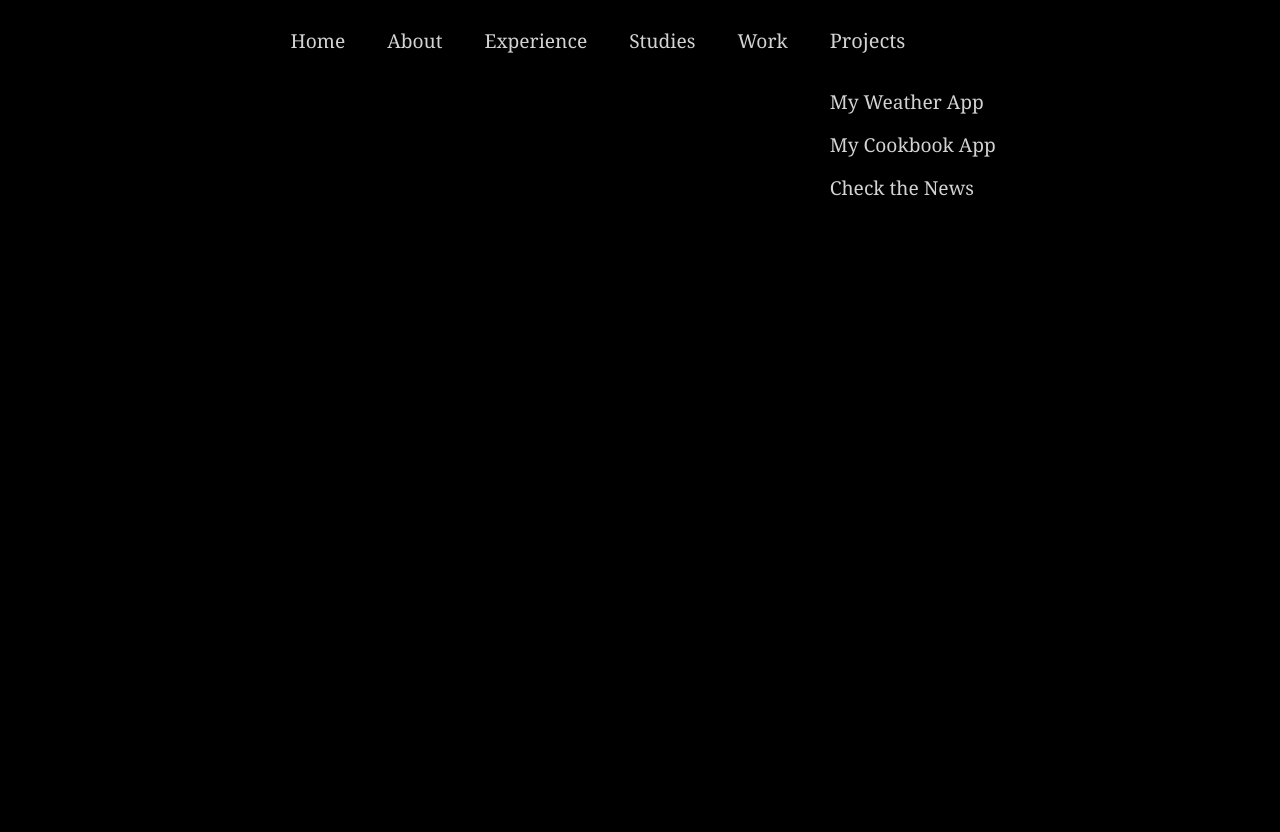
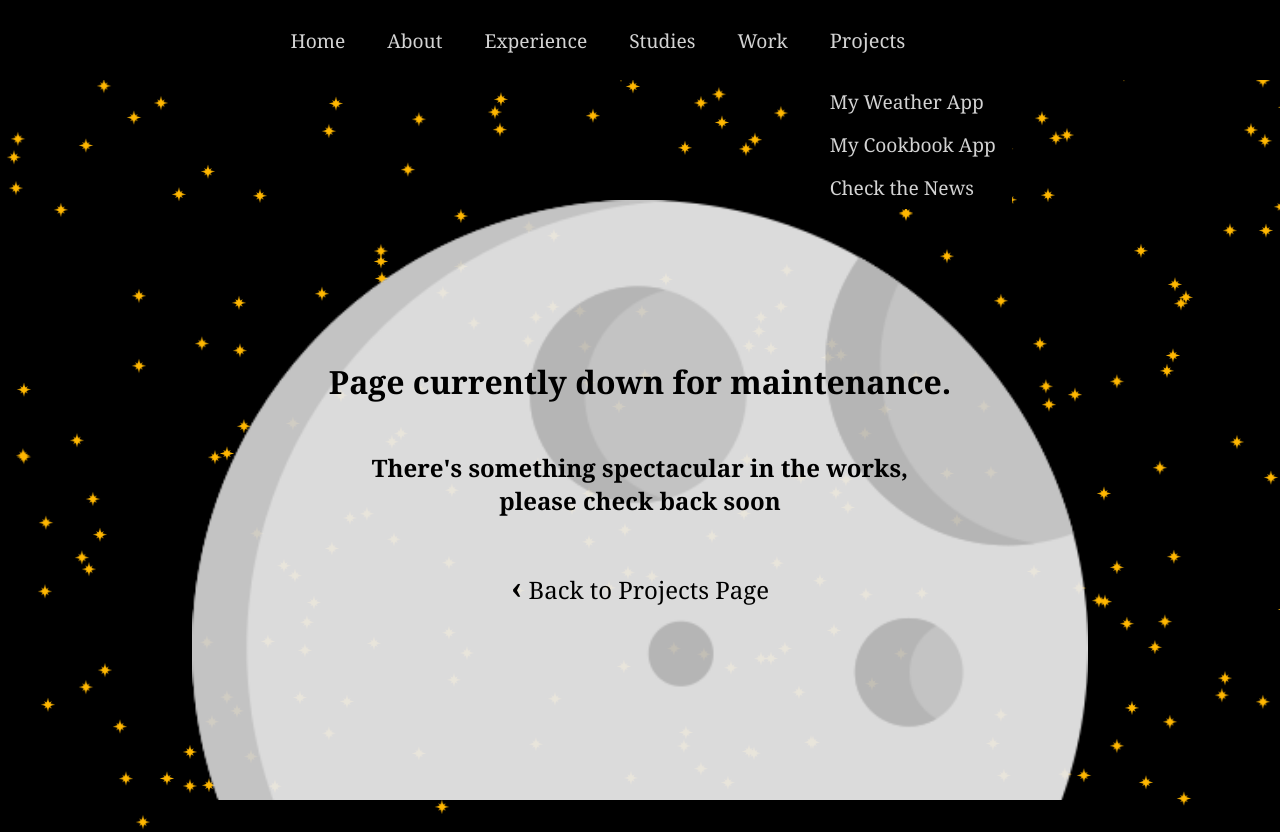
Before and after one commit to jstrande99/jstrande-react, a React (Create React App) app: page /Maintenance in a window 1280 px wide. Both pictures are taken after a click on the element "Projects". Before the commit the page ends 800 px from the top, so only its background shows below. Built offline with nearby package versions, Linux system fonts and the light colour scheme.

Commit message:
added maintenance page and linked to News

```diff
--- a/src/App.js
+++ b/src/App.js
@@ -8,6 +8,7 @@ import { Projects } from './Pages/Projects';
 import { Weather } from './Pages/Weather';
 import { Cookbook } from './Pages/Cookbook';
 import { News } from './Pages/News';
+import Maintenance from './Pages/Maintenance';
 
 export default function App() {
   const [offSetY, setOffSetY] = useState(0);
@@ -31,6 +32,7 @@ export default function App() {
         <Route path='/Weather' element={<Weather  {...process.env}/>}/>
         <Route path='/Cookbook' element={<Cookbook />}/>
         <Route path='/News' element={<News  {...process.env}/>}/>
+        <Route path='/Maintenance' element={ <Maintenance/> }/>
       </Routes>
     </Router>
     </>
--- a/src/Components/NavBar.js
+++ b/src/Components/NavBar.js
@@ -74,7 +74,7 @@ export function Navbar() {
                                                 </Link>
                                             </li>
                                             <li className='dropdownOption'>
-                                                <Link to='/News' onClick={handleDropdown} className="nav-links">
+                                                <Link to='/Maintenance' onClick={handleDropdown} className="nav-links">
                                                     Check the News
                                                 </Link>
                                             </li>
--- /dev/null
+++ b/src/Pages/Maintenance.js
@@ -0,0 +1,25 @@
+import React from 'react';
+import { HashLink as Link } from 'react-router-hash-link';
+import './Style/Maintenance.css';
+import Star from './images/Star.png';
+import Moon from './images/moon.png';
+
+export default function Maintenance(){
+    const Stars = () => { return (<img src={Star} className="star" alt="star" style={{ top: `${Math.random() * 100}%`, left: `${Math.random() * 100}%`, animationDuration: `${Math.random()*10 + 5}s`, transform: `rotate(${Math.random() * 360}deg)` }} />)}
+
+    return (
+        <div className='cont'>
+            <div className="stars-container">
+                {[...Array(250)].map((e, index) => (
+                    <Stars key={index} />
+                ))}
+            </div>
+            <div className='maintenanceContainer'>
+                <img src={Moon} alt="moon" className='moon'/>
+                <h1 className='heading'>Page currently down for maintenance.</h1>
+                <h2 className='comeBack'>There's something spectacular in the works,<br/> please check back soon</h2>
+                <Link to='/Projects' className='linkage'><b className='arrow'>&#8249;</b> Back to Projects Page</Link>
+            </div>
+        </div>
+        )
+}
--- a/src/Pages/Projects.js
+++ b/src/Pages/Projects.js
@@ -8,7 +8,7 @@ export function Projects(){
             <h1 className="ttl">Personal Projects</h1>
             <Link to='/Weather' className="links">Check the Weather</Link>
             <Link to='/Cookbook' className="links">My Cookbook</Link>
-            <Link to='/News' className="links">Get the News</Link>
+            <Link to='/Maintenance' className="links">Get the News</Link>
         </div>
     );
 }
--- /dev/null
+++ b/src/Pages/Style/Maintenance.css
@@ -0,0 +1,78 @@
+.cont{
+    display: flex;
+    align-items: center;
+    justify-content: center;
+    height: 90vh;
+    overflow: hidden;
+}
+.moon{
+    background-color: transparent;
+    position: absolute;
+    z-index: 3;
+    display: flex;
+    width: 70vw;
+    top: -20vh;
+    left: -5vw;
+    opacity: .95;
+}
+.maintenanceContainer{
+    width: 60vw;
+    height: 60vh;
+    align-items: center;
+    text-align: center;
+    z-index: 2;
+    position: relative;
+    top: 20vh;
+    background-color: transparent;
+    color: black;
+}
+.heading, .comeBack, .linkage{
+    position: relative;
+    margin-bottom: 3rem;
+    text-decoration: none;
+    background-color: transparent;
+    z-index: 5;
+    color: black;
+}
+.linkage{
+    font-size: 1.5rem;
+}
+.linkage:hover{
+    color: rgb(111, 80, 3);
+    font-size: 1.8rem;
+}
+.arrow{
+    font-size: 2rem;
+    background-color: transparent;
+    color: black;
+}
+.stars-container{
+    z-index: 1;
+}
+.star {
+    background-color: transparent;
+    position: absolute;
+    width: 20px;
+    height: 20px;
+    animation: fall-star 10s linear infinite;
+  }
+
+@keyframes fall-star {
+    from {
+      transform: translateY(-100%);
+    }
+    to {
+      transform: translateY(100%);
+    }
+}
+@media screen and (max-width: 960px) {
+    .maintenanceContainer{
+        width: 70vw;
+        top: 0vh;
+    }
+    .moon{
+        width: 150vw;
+        left: -35vw;
+        top: -10vh;
+    }
+}
```
Also changed, not shown: src/Pages/images/Star.png (added), src/Pages/images/moon.png (added).
